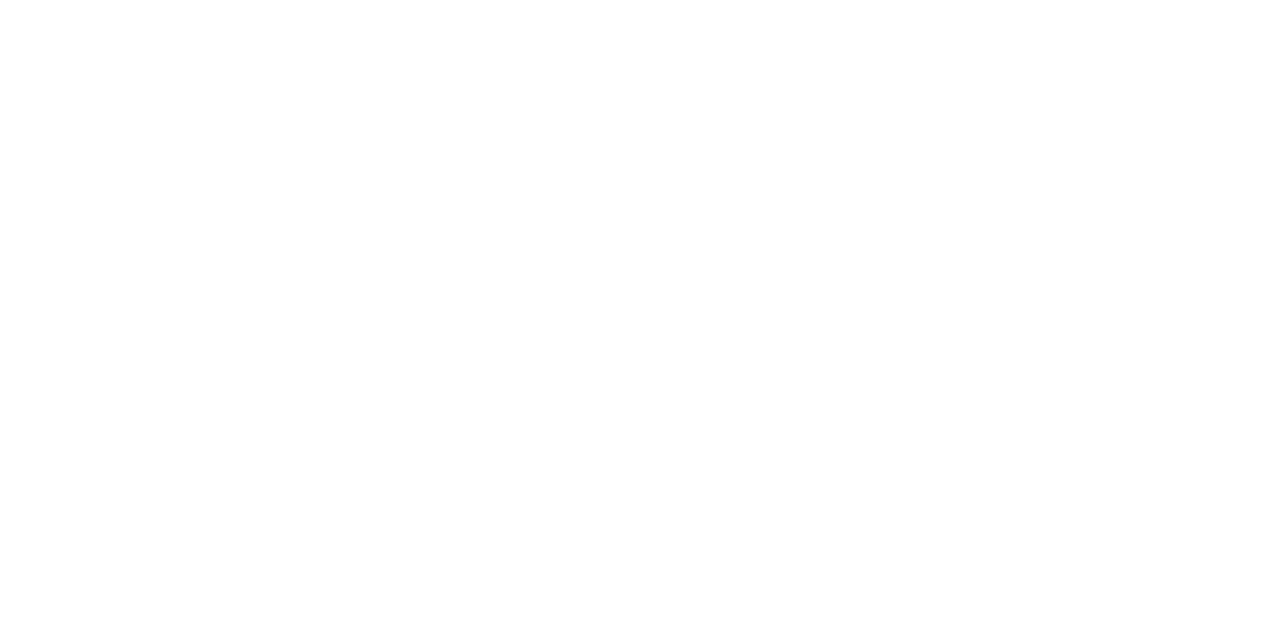
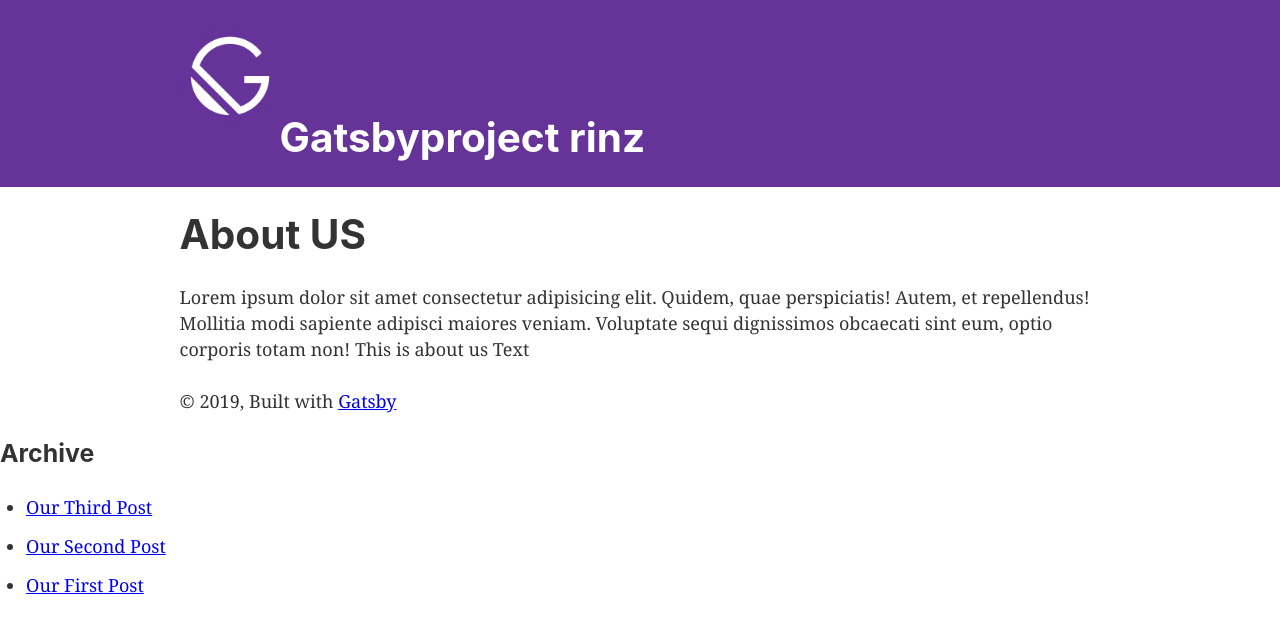
Before and after one commit to ringosingson/gatsbyproject, a Gatsby site: page /about in a window 1280 px wide. Before the commit this address had no page. Built offline with nearby package versions, Linux system fonts and the light colour scheme; Gatsby itself is replaced by a stand-in of ours.

Commit message:
13 chan 14 neukhat

```diff
--- a/gatsby-config.js
+++ b/gatsby-config.js
@@ -37,5 +37,6 @@
         name: `posts`,
       },
     },
+    `gatsby-transformer-remark`,
   ],
 }
--- /dev/null
+++ b/src/components/archive.js
@@ -0,0 +1,42 @@
+import React from "react"
+import { StaticQuery, graphql, Link } from "gatsby"
+
+const Archive = () => (
+  <StaticQuery
+    query={graphql`
+      query BlogPostArchive {
+        allMarkdownRemark(
+          limit: 5
+          sort: { order: DESC, fields: [frontmatter___date] }
+        ) {
+          edges {
+            node {
+              frontmatter {
+                title
+                slug
+              }
+            }
+          }
+        }
+      }
+    `}
+    render={({ allMarkdownRemark }) => (
+      <>
+        <aside>
+          <h3>Archive</h3>
+          <ul>
+            {allMarkdownRemark.edges.map(edge => (
+              <li key={edge.node.frontmatter.slug}>
+                <Link to={`/posts/${edge.node.frontmatter.slug}`}>
+                  {edge.node.frontmatter.title}
+                </Link>
+              </li>
+            ))}
+          </ul>
+        </aside>
+      </>
+    )}
+  />
+)
+
+export default Archive
--- a/src/components/header.js
+++ b/src/components/header.js
@@ -1,6 +1,7 @@
 import { Link } from "gatsby"
 import PropTypes from "prop-types"
 import React from "react"
+import gatsbyLogo from "../images/gatsby-icon.png"
 
 const Header = ({ siteTitle }) => (
   <header
@@ -24,6 +25,13 @@
             textDecoration: `none`,
           }}
         >
+          <img
+            style={{
+              width: "100px",
+            }}
+            src={gatsbyLogo}
+            alt="Logo"
+          />
           {siteTitle}
         </Link>
       </h1>
--- a/src/components/layout.js
+++ b/src/components/layout.js
@@ -10,6 +10,7 @@
 import { StaticQuery, graphql } from "gatsby"
 
 import Header from "./header"
+import Archive from "./archive"
 import "./layout.css"
 
 const Layout = ({ children }) => (
@@ -41,6 +42,7 @@
             <a href="https://www.gatsbyjs.org">Gatsby</a>
           </footer>
         </div>
+        <Archive />
       </>
     )}
   />
--- /dev/null
+++ b/src/pages/about.js
@@ -0,0 +1,17 @@
+import React from "react"
+import Layout from "../components/layout"
+
+const About = () => (
+  <Layout>
+    <div>
+      <h1>About US</h1>
+      <p>
+        Lorem ipsum dolor sit amet consectetur adipisicing elit. Quidem, quae
+        perspiciatis! Autem, et repellendus! Mollitia modi sapiente adipisci
+        maiores veniam. Voluptate sequi dignissimos obcaecati sint eum, optio
+        corporis totam non! This is about us Text
+      </p>
+    </div>
+  </Layout>
+)
+export default About
--- /dev/null
+++ b/src/posts/post1.md
@@ -0,0 +1,15 @@
+---
+slug: "/first-post"
+date: "2019-03-15"
+title: "Our First Post"
+---
+
+#Hello Gatsby
+
+Lorem ipsum dolor sit amet consectetur adipisicing elit. Excepturi impedit, numquam tempora est deleniti dicta harum natus perferendis expedita minima, consectetur nisi temporibus optio libero illum quae voluptates sit laboriosam?
+
+#Heading
+Lorem ipsum dolor sit amet consectetur adipisicing elit. Excepturi impedit, numquam tempora est deleniti dicta harum natus perferendis expedita minima, consectetur nisi temporibus optio libero illum quae voluptates sit laboriosam?
+
+#Heading2
+Lorem ipsum dolor sit amet consectetur adipisicing elit. Excepturi impedit, numquam tempora est deleniti dicta harum natus perferendis expedita minima, consectetur nisi temporibus optio libero illum quae voluptates sit laboriosam?
--- /dev/null
+++ b/src/posts/post2.md
@@ -0,0 +1,15 @@
+---
+slug: "/second-post"
+date: "2019-03-17"
+title: "Our Second Post"
+---
+
+#Hello My Second Post
+
+Lorem ipsum dolor sit amet consectetur adipisicing elit. Excepturi impedit, numquam tempora est deleniti dicta harum natus perferendis expedita minima, consectetur nisi temporibus optio libero illum quae voluptates sit laboriosam?
+
+#Heading
+Lorem ipsum dolor sit amet consectetur adipisicing elit. Excepturi impedit, numquam tempora est deleniti dicta harum natus perferendis expedita minima, consectetur nisi temporibus optio libero illum quae voluptates sit laboriosam?
+
+#Heading2
+Lorem ipsum dolor sit amet consectetur adipisicing elit. Excepturi impedit, numquam tempora est deleniti dicta harum natus perferendis expedita minima, consectetur nisi temporibus optio libero illum quae voluptates sit laboriosam?
--- /dev/null
+++ b/src/posts/post3.md
@@ -0,0 +1,15 @@
+---
+slug: "/third-post"
+date: "2019-03-18"
+title: "Our Third Post"
+---
+
+#Hello My Third Post
+
+Lorem ipsum dolor sit amet consectetur adipisicing elit. Excepturi impedit, numquam tempora est deleniti dicta harum natus perferendis expedita minima, consectetur nisi temporibus optio libero illum quae voluptates sit laboriosam?
+
+#Heading
+Lorem ipsum dolor sit amet consectetur adipisicing elit. Excepturi impedit, numquam tempora est deleniti dicta harum natus perferendis expedita minima, consectetur nisi temporibus optio libero illum quae voluptates sit laboriosam?
+
+#Heading2
+Lorem ipsum dolor sit amet consectetur adipisicing elit. Excepturi impedit, numquam tempora est deleniti dicta harum natus perferendis expedita minima, consectetur nisi temporibus optio libero illum quae voluptates sit laboriosam?
```
Also changed, not shown: src/components/postLayout.js (added, +16 -0 lines), src/pages/company/team.js (added, +18 -0 lines), 1 other file.
